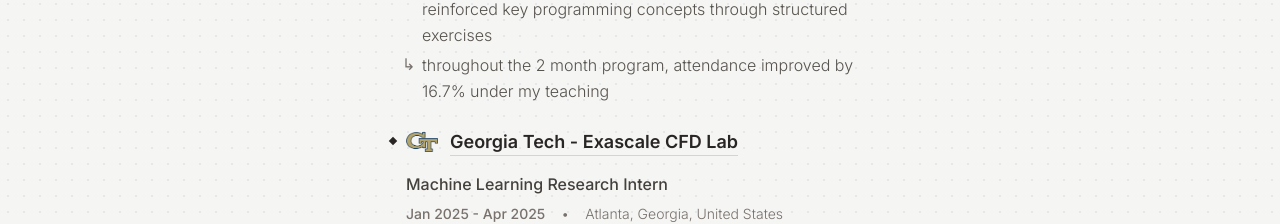
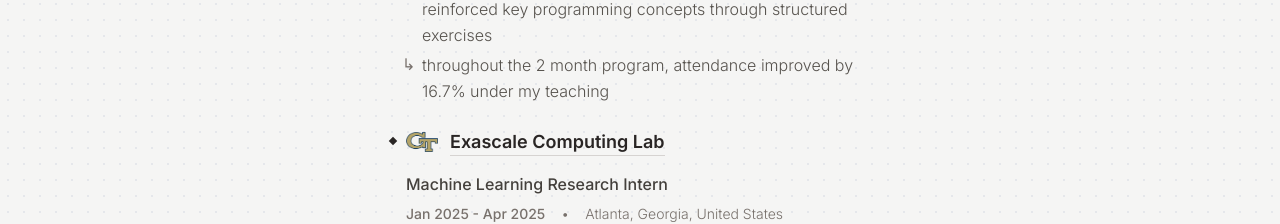
Before and after one commit to Showmick119/Personal-Website, a Next.js app: page /experience in a window 1280 px wide. Shown: the part 1796-2020 px from the top of the page. Built offline with nearby package versions, Linux system fonts and the light colour scheme.

Commit message:
More content updates

```diff
--- a/src/app/experience/page.js
+++ b/src/app/experience/page.js
@@ -66,7 +66,7 @@ export default function Experience() {
       ]
     },
     {
-      company: "Georgia Tech - Exascale CFD Lab",
+      company: "Exascale Computing Lab",
       companyUrl: "https://vip.gatech.edu/teams/vyr",
       companyLogo: GTLogo,
       position: "Machine Learning Research Intern",
--- a/src/app/page.js
+++ b/src/app/page.js
@@ -53,7 +53,7 @@ export default function About() {
             <li className="relative flex items-start gap-4 group/item">
               <span className="absolute left-[-20px] top-0 text-stone-500 dark:text-stone-500">↳</span>
               <span className="text-stone-600 dark:text-stone-400">
-                <strong>🤝 Activities & Societies:</strong> Campus Ambassador for Perplexity AI, Executive Board of Finance & Sponsorships at AIGT, Website Development at GTPL, Project Member at BDBI, Project Member at DSGT
+                <strong>🤝 Activities & Societies:</strong> Campus Ambassador for Perplexity AI, Associate Director of Sponsorships at AIGT, Website Development at GTPL, Project Member at BDBI, Project Member at DSGT
               </span>
             </li>
           </ul>
--- a/src/app/projects/page.js
+++ b/src/app/projects/page.js
@@ -22,7 +22,7 @@ import { Search } from "lucide-react";
 export default function Home() {
   const projects = [
     {
-      title: "Implementing Attention Is All You Need",
+      title: "Implementing Generative Pre-Trained Transformer (GPT)",
       href: "https://colab.research.google.com/github/Showmick119/Implementing-Attention-Is-All-You-Need/blob/main/notebooks/transformer_train.ipynb",
       description: "implementing the transformer architecture from scratch in pytorch",
       details: [
@@ -36,7 +36,7 @@ export default function Home() {
       github: "https://github.com/Showmick119/Implementing-Attention-Is-All-You-Need",
     },
     {
-      title: "Fine-tuning Code Llama For FastAPI Code Generation",
+      title: "Optimized Code Llama 7B Training Infrastructure",
       href: "https://huggingface.co/Showmick119/codellama-7b-fastapi-finetuned-20250713",
       description: "most downloaded code llama adapter on the hugging face hub",
       details: [
```
